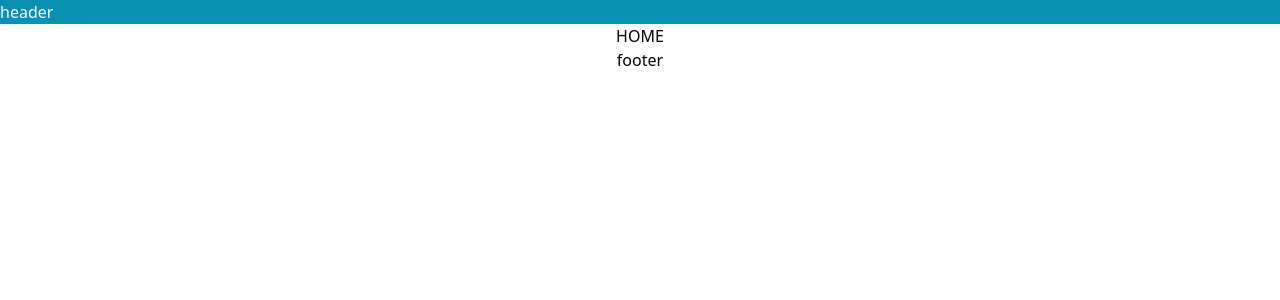
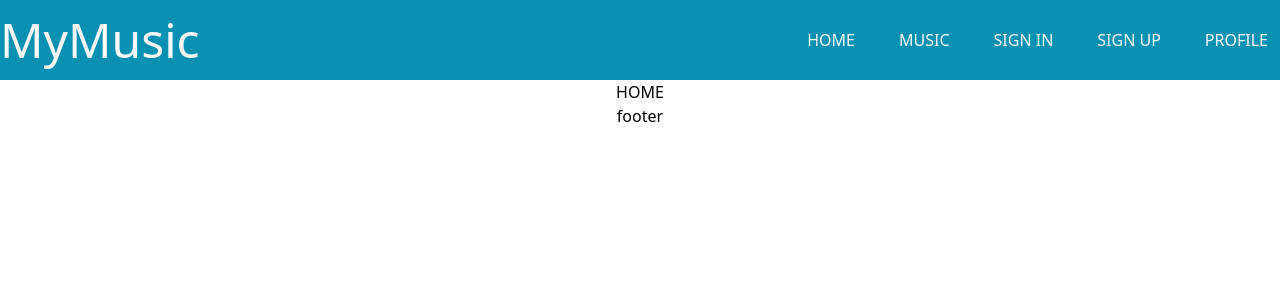
Before and after one commit to samolazoff/Music-MERN, a React (Create React App) app in the folder client/: page / in a window 1280 px wide. Shown: the top 300 px of the page. Built offline with nearby package versions, Linux system fonts and the light colour scheme.

Commit message:
CREATE: navbar and header

```diff
--- a/client/src/components/logo/Logo.jsx
+++ b/client/src/components/logo/Logo.jsx
@@ -1,10 +1,12 @@
 import React from 'react';
+
+import { Link } from 'react-router-dom';
 
 const Logo = () => {
     return (
-        <div>
-
-        </div>
+        <h1 className='logo text-5xl my-3'>
+            <Link to="/">MyMusic</Link>
+        </h1>
     );
 };
 
--- a/client/src/components/navbar/Navbar.jsx
+++ b/client/src/components/navbar/Navbar.jsx
@@ -1,8 +1,28 @@
 import React from 'react';
+import {NavLink } from 'react-router-dom';
+
+const links = [
+    ['home', '/'],
+    ['music', '/music'],
+    ['sign in', '/app/login'],
+    ['sign up', '/app/registr'],
+    ['profile', '/app/me'],
+];
 
 const Navbar = () => {
     return (
-        <nav class="">
+        <nav className="app-navbar h-20">
+            <ul className=' flex flex-row justify-end gap-5 items-center uppercase h-full'>
+                {
+                    links.map((link, index)=>{
+                        return(
+                            <li key={index} className='nav__item px-3'>
+                                <NavLink to={link[1]}>{link[0]}</NavLink>
+                            </li>
+                        )
+                    })
+                }
+            </ul>
         </nav>
     );
 };
--- a/client/src/pages/Layout/Layout.jsx
+++ b/client/src/pages/Layout/Layout.jsx
@@ -1,17 +1,16 @@
 import React from 'react';
 import { Outlet } from 'react-router-dom';
 
-// import Navbar from '../../components/navbar/Navbar';
-// import Logo from '../../components/logo/Logo';
+import Navbar from '../../components/navbar/Navbar';
+import Logo from '../../components/logo/Logo';
 
 const Layout = () => {
     return (
         <div className='app flex flex-col justify-start items-center'>
             <header className="app-header bg-bgc-1 w-full text-txtc-1">
-                <div className="container m-auto">
-                    header
-                    {/* <Logo> Logo</Logo>
-                    <Navbar>Navbar</Navbar> */}
+                <div className="container m-auto flex justify-between items-center">
+                    <Logo> Logo</Logo>
+                    <Navbar></Navbar>
                 </div>
             </header>
             <main className="app-main">
```
